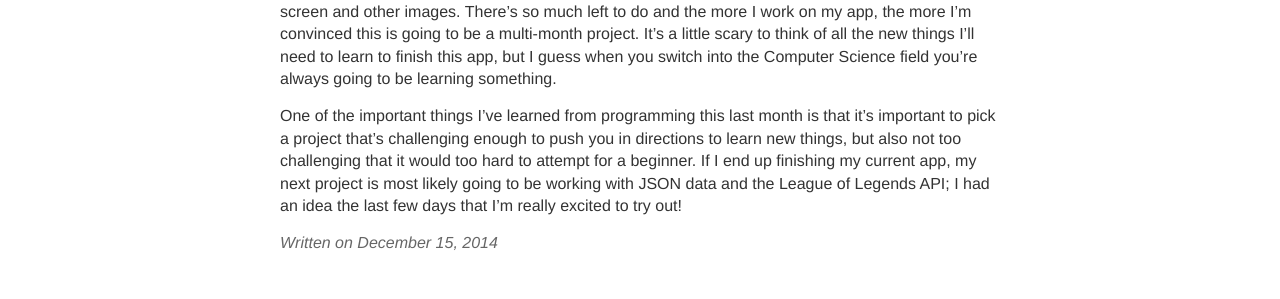
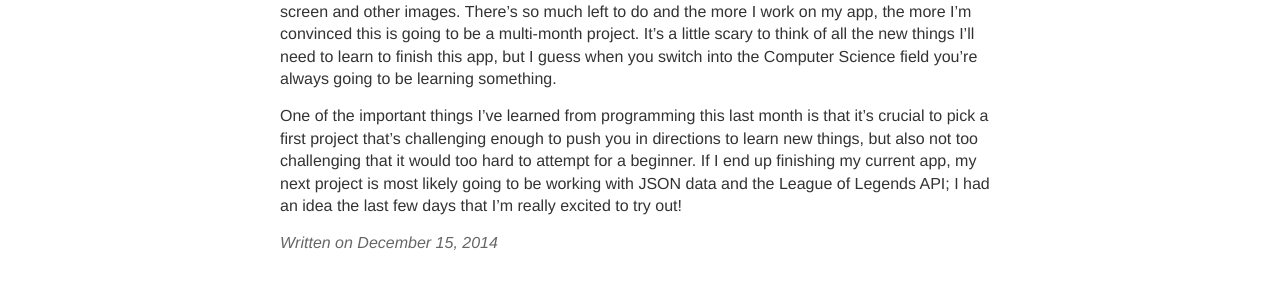
Before and after one commit to trentyou/trentyou.github.io, a Jekyll site: the page built from _posts/2014-12-15-One Month Later.md, in a window 1280 px wide. Shown: the part 1173-1472 px from the top of the page. Built offline with Jekyll 4.4.1, drawn with Linux system fonts in a browser that asks for light colours.

Commit message:
Updated 2014-12-15-One Month Later.md

```diff
--- a/_posts/2014-12-15-One Month Later.md
+++ b/_posts/2014-12-15-One Month Later.md
@@ -23,4 +23,4 @@ Even though my app is mostly finished, I'm guessing it's going to be at least an
 
 
 
-One of the important things I've learned from programming this last month is that it's important to pick a project that's challenging enough to push you in directions to learn new things, but also not too challenging that it would too hard to attempt for a beginner. If I end up finishing my current app, my next project is most likely going to be working with JSON data and the League of Legends API; I had an idea the last few days that I'm really excited to try out!
+One of the important things I've learned from programming this last month is that it's crucial to pick a first project that's challenging enough to push you in directions to learn new things, but also not too challenging that it would too hard to attempt for a beginner. If I end up finishing my current app, my next project is most likely going to be working with JSON data and the League of Legends API; I had an idea the last few days that I'm really excited to try out!
```
